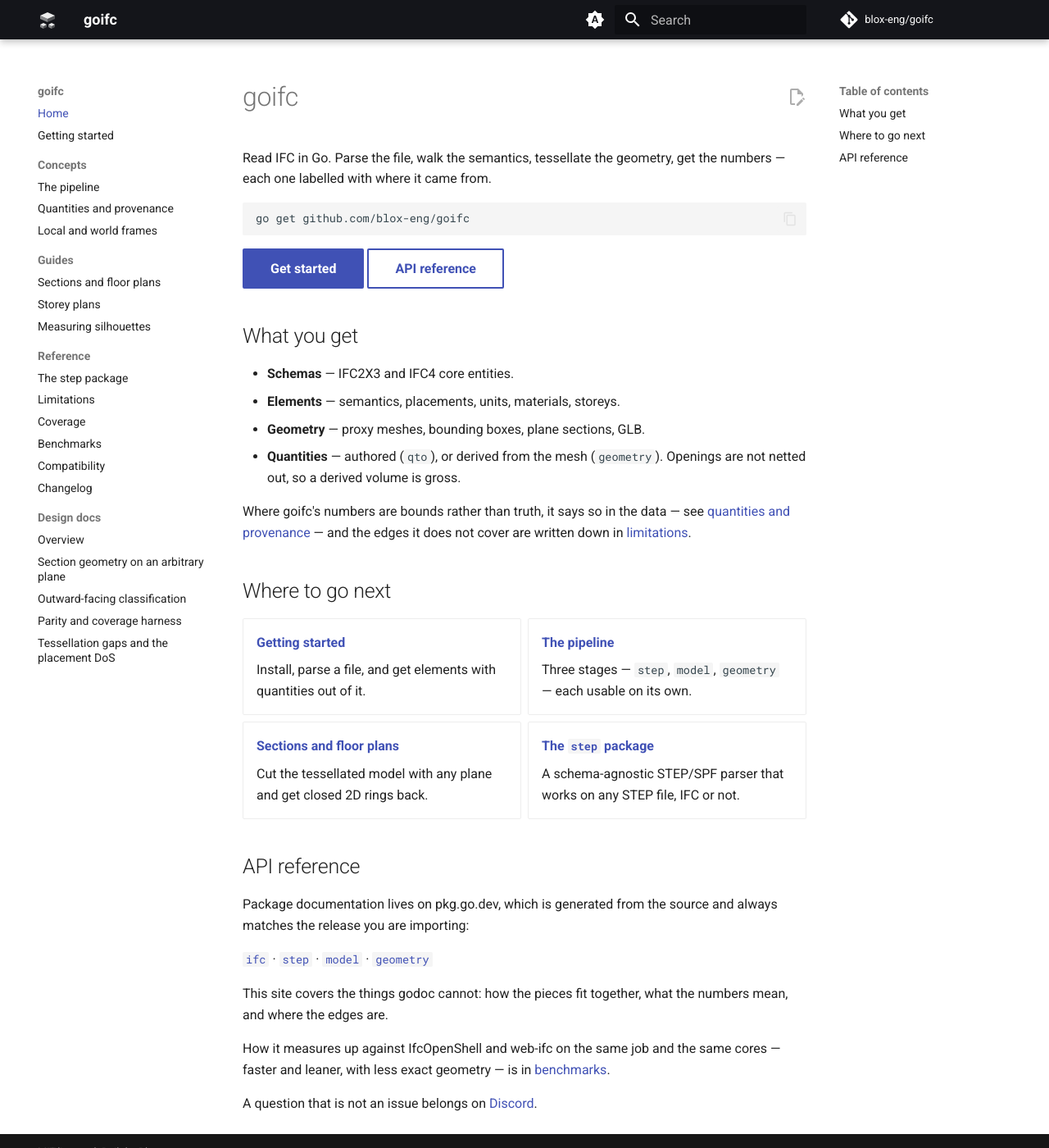
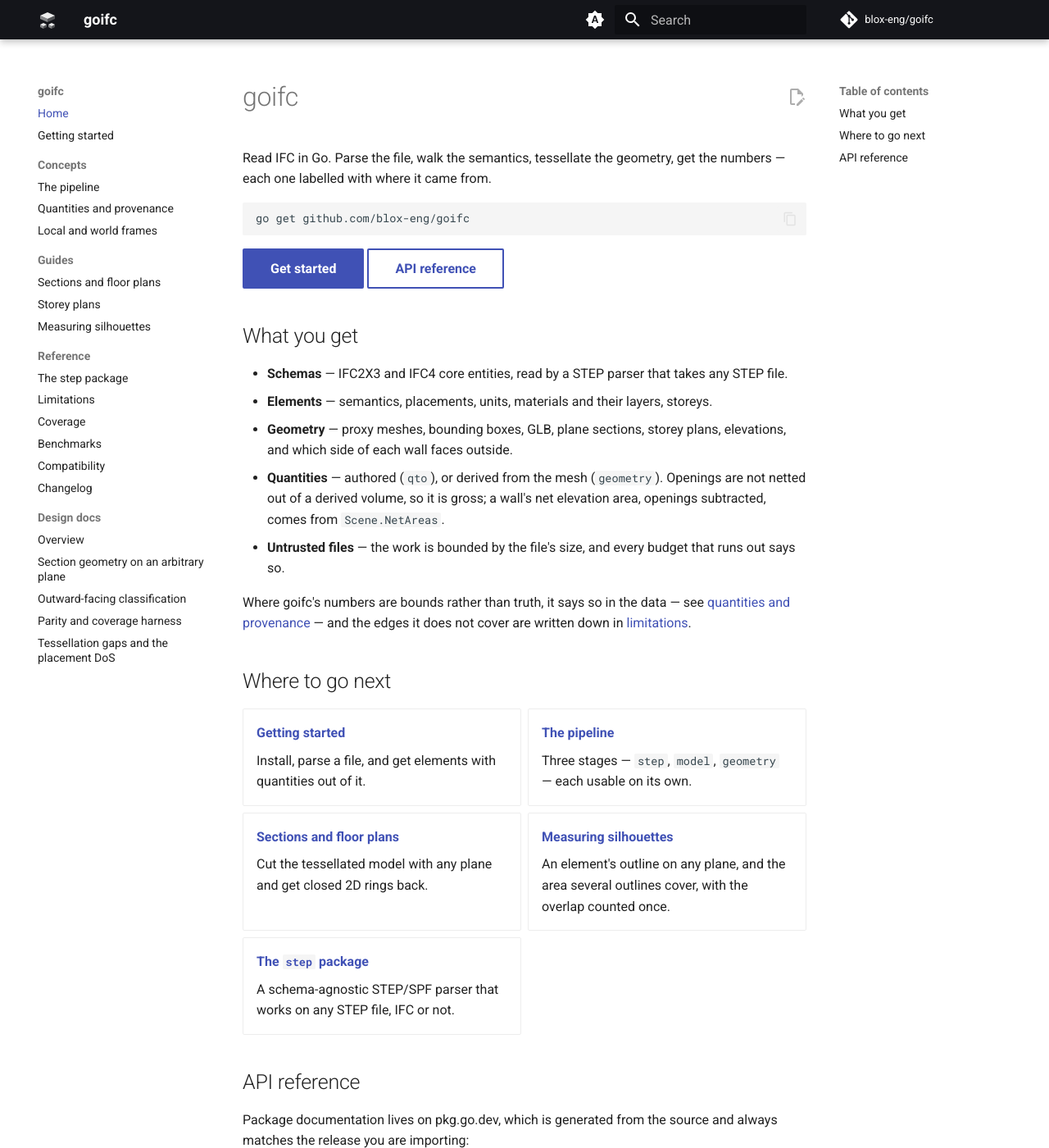
Before and after one commit to blox-eng/goifc, an MkDocs documentation site: the page built from docs/index.md, in a window 1280 px wide and 1400 px high. Shown: the whole window at 82% size. Built offline with MkDocs 1.6.1 and Material for MkDocs 9.7.7, drawn with Linux system fonts in a browser that asks for light colours; comment, search, counter and statistics services are not loaded; the version menu is left out.

Commit message:
docs: say what goifc does, and that its work is bounded (#135)
SECURITY.md said the guards bound recursion depth only, and that a small
file expanding into a large tessellation was not bounded. It is now: each
element and each Build has a work budget sized to the file, and storey
plans, shared property sets, relationship lookups and ring nesting are
bounded too. SECURITY.md lists them, and what is still not bounded (the
file's own size, cancellation). limitations.md describes the boxed and
left-out fallback.

README, docs/index.md and goifc.org now name the same capabilities in
the same words, including the ones they left out: elevations, facade
classification, net wall areas, material layers and the bounds. The
README links the silhouettes guide.

benchmarks.md says what changed in goifc's own numbers since its tables
were measured on v0.14.0-10, from interleaved single-core runs: walk
1.6 to 4.2 times faster, tessellation level after #134, the same meshes
and triangles.

Co-Authored-By: Claude Opus 5.5 <noreply@anthropic.com>

```diff
--- a/docs/index.md
+++ b/docs/index.md
@@ -12,11 +12,17 @@ go get github.com/blox-eng/goifc
 
 ## What you get
 
-- **Schemas** — IFC2X3 and IFC4 core entities.
-- **Elements** — semantics, placements, units, materials, storeys.
-- **Geometry** — proxy meshes, bounding boxes, plane sections, GLB.
+- **Schemas** — IFC2X3 and IFC4 core entities, read by a STEP parser that
+  takes any STEP file.
+- **Elements** — semantics, placements, units, materials and their layers,
+  storeys.
+- **Geometry** — proxy meshes, bounding boxes, GLB, plane sections, storey
+  plans, elevations, and which side of each wall faces outside.
 - **Quantities** — authored (`qto`), or derived from the mesh (`geometry`).
-  Openings are not netted out, so a derived volume is gross.
+  Openings are not netted out of a derived volume, so it is gross; a wall's net
+  elevation area, openings subtracted, comes from `Scene.NetAreas`.
+- **Untrusted files** — the work is bounded by the file's size, and every
+  budget that runs out says so.
 
 Where goifc's numbers are bounds rather than truth, it says so in the data —
 see [quantities and provenance](concepts/quantities.md) — and the edges it does
@@ -37,6 +43,11 @@ not cover are written down in [limitations](limitations.md).
 -   **[Sections and floor plans](guides/sections.md)**
 
     Cut the tessellated model with any plane and get closed 2D rings back.
+
+-   **[Measuring silhouettes](guides/measuring-silhouettes.md)**
+
+    An element's outline on any plane, and the area several outlines cover,
+    with the overlap counted once.
 
 -   **[The `step` package](step.md)**
 
```
Also changed, not shown: README.md (+22 -0 lines), SECURITY.md (+36 -4 lines), docs/benchmarks.md (+21 -0 lines), docs/limitations.md (+19 -0 lines), 2 other files.
